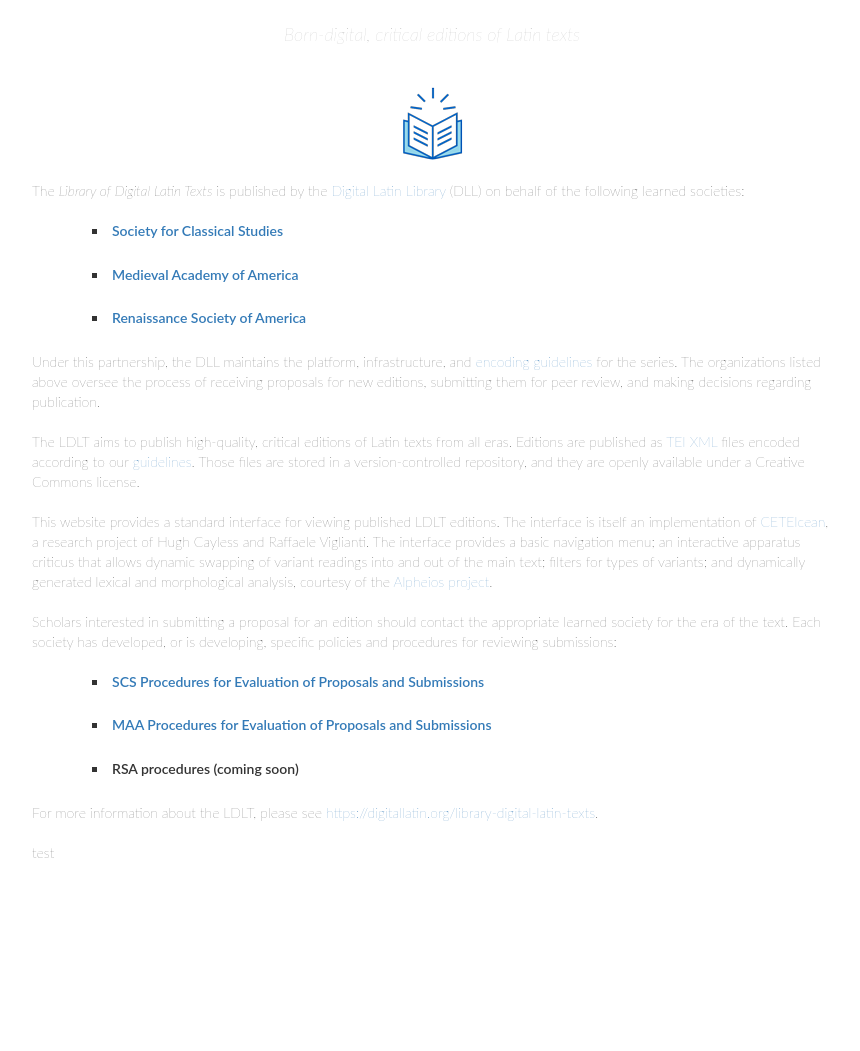
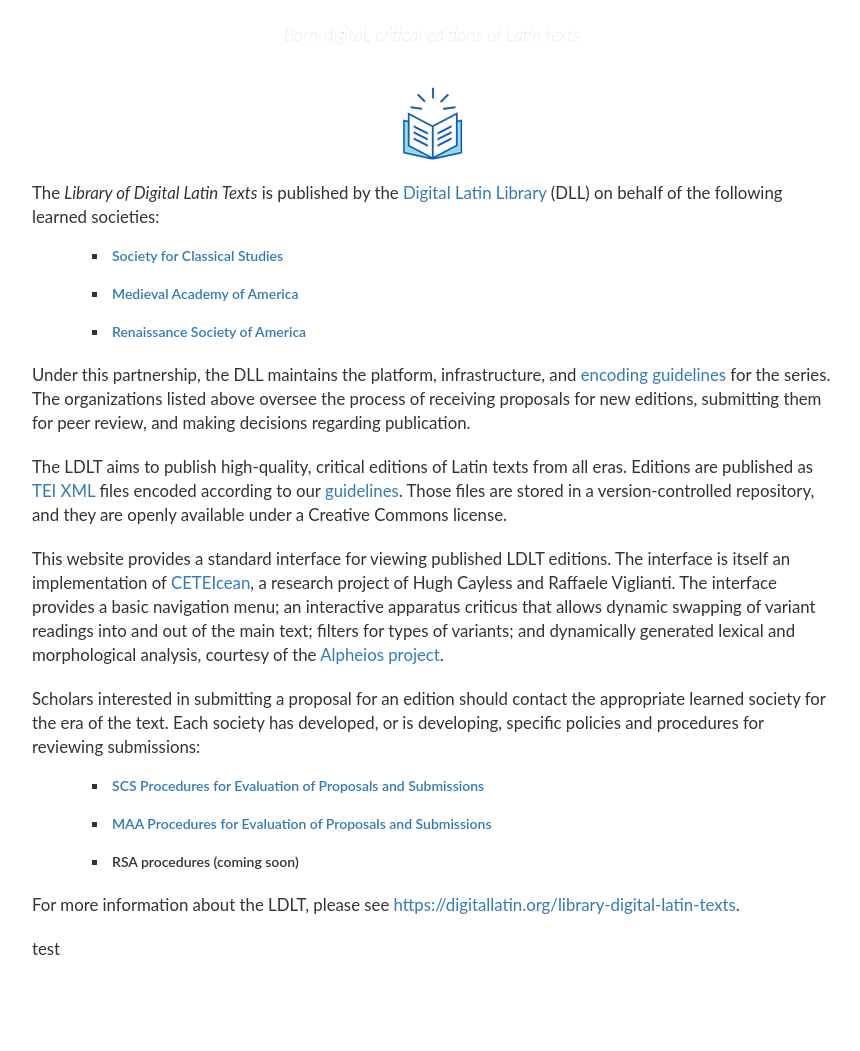
Before and after one commit to DigitalLatin/LDLT-reading-room, a Django app: page / in a window 1280 px wide. Shown: the part 209-1260 px from the top of the page, without its empty margins (208-1068 px from the left). Before the commit the page ends 1067 px from the top, so only its background shows below. Run offline with Django 3.2, Linux system fonts and the light colour scheme; some libraries are stand-ins or nearby versions.

Commit message:
Adjusting dll.css to customize splash page.

```diff
--- a/library/static/library/css/dll.css
+++ b/library/static/library/css/dll.css
@@ -81,6 +81,7 @@ Typography for home page.
   font-size: 1.8rem;
   color: #b7b7b7;
   line-height: 3.4rem;
+  font-family: "Lato", sans-serif;
 }
 
 #maintext h3 {
@@ -88,12 +89,15 @@ Typography for home page.
   margin-top: 40px;
   line-height: 2.4rem;
   color: #005cb9;
+  font-family: "Lato", sans-serif;
 }
 
 #maintext p {
   margin-top: 20px;
   margin-bottom: 20px;
-  font-size: 1em;
+  font-size: 1.2em;
+  font-weight: 400;
+  font-family: "Lato", sans-serif;
 }
 
 #maintext img {
@@ -120,6 +124,10 @@ Typography for home page.
   margin-left: 20px;
   font-weight: 600;
   font-size: 1em;
-  line-height: 1.4em;
+  line-height: 1em;
   font-family: "Lato", sans-serif;
 }
+
+#maintext #front-links {
+  display: inline-block;
+}
```
